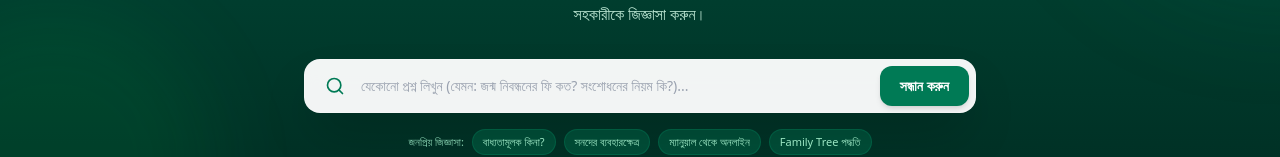
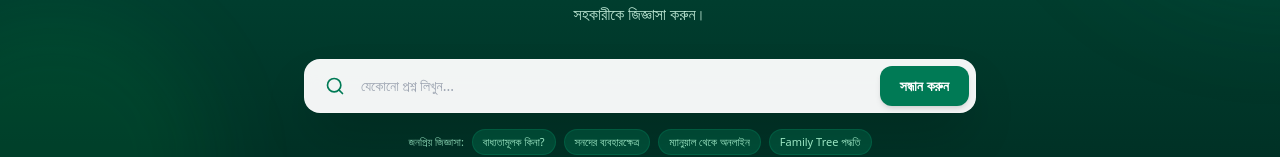
Before and after one commit to Md-Bari/frontend_chatbot, a Next.js app: page / in a window 1280 px wide. Shown: the part 362-519 px from the top of the page. Built offline with nearby package versions, Linux system fonts and the light colour scheme; no server answers.

Commit message:
feat: add root page component

```diff
--- a/src/app/page.tsx
+++ b/src/app/page.tsx
@@ -298,7 +298,7 @@ export default function HomePage() {
               type="text"
               value={searchQuery}
               onChange={(e) => setSearchQuery(e.target.value)}
-              placeholder="যেকোনো প্রশ্ন লিখুন (যেমন: জন্ম নিবন্ধনের ফি কত? সংশোধনের নিয়ম কি?)..."
+              placeholder="যেকোনো প্রশ্ন লিখুন..."
               className="flex-1 bg-transparent border-0 text-xs sm:text-sm text-gray-800 placeholder-gray-400 focus:outline-none py-2.5 px-2"
             />
             <button
```
